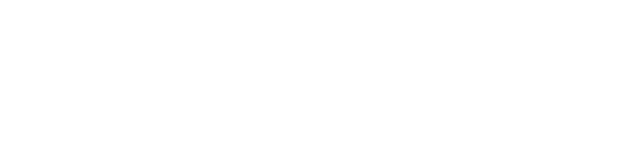
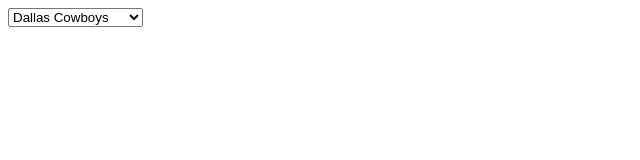
Before and after one commit to NPRojas/Football, a plain HTML site: page index.html in a window 1280 px wide. Shown: the whole page, without its empty margins (0-640 px from the left). Drawn offline with Linux system fonts and the light colour scheme.

Commit message:
create dropdown list with football teams name

```diff
--- a/index.html
+++ b/index.html
@@ -6,6 +6,7 @@
     <title>Football Dropdown</title>
 </head>
 <body>
+    <select name="teams" id="teamsList"></select>
     <script src="./index.js"></script>
 </body>
 </html>
--- a/index.js
+++ b/index.js
@@ -0,0 +1,31 @@
+'use strict'
+
+window.onload = function() {
+    initTeamDropdown();
+}
+
+function initTeamDropdown() {
+    //load the dropdown list
+    let teams = [
+        {code:"DAL", name:"Dallas Cowboys", plays:"Arlington, TX"},
+        {code:"DEN", name:"Denver Broncos", plays:"Denver, CO"},
+        {code:"HOU", name:"Houston Texans", plays:"Houston, TX"},
+        {code:"KAN", name:"Kansas City Chiefs",
+        plays:"Kansas City, MO"},
+    ];
+
+    const teamsList = document.querySelector("#teamsList");
+
+    let length = teams.length;
+
+    for (let i = 0; i < length; i++) {
+        // create the option element
+        let theOption = document.createElement("option");
+        // set the text and value of the option you created
+        theOption.textContent = teams[i].name;
+        theOption.value = teams[i].code;
+        // append the option as a child of (inside) the
+        // select element
+        teamsList.appendChild(theOption);
+    }
+}
```
